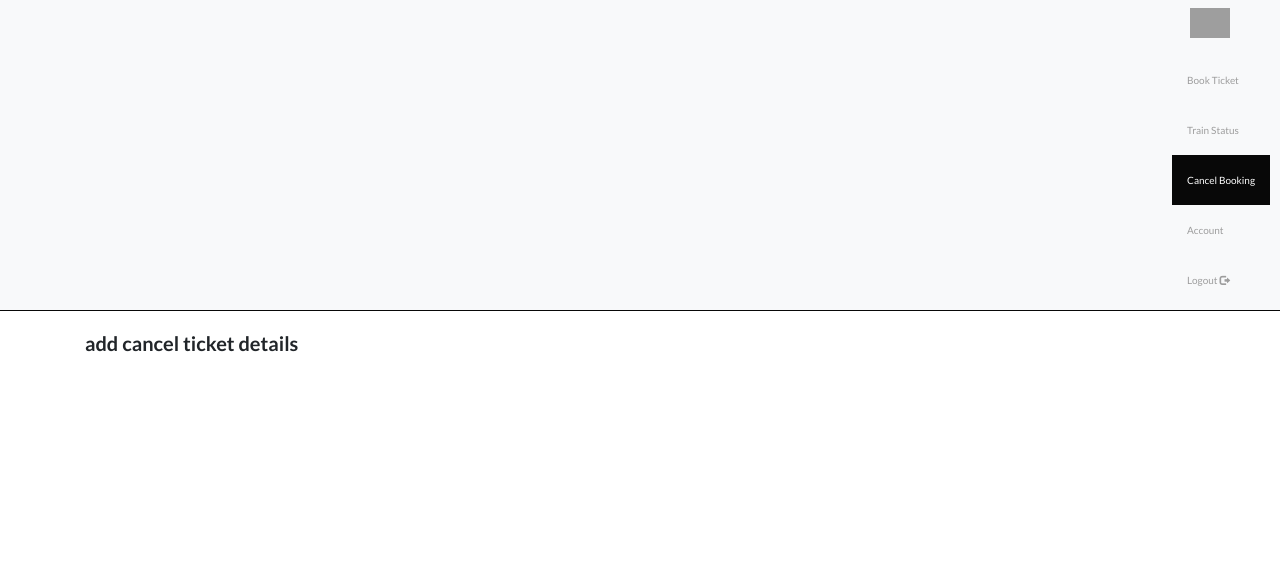
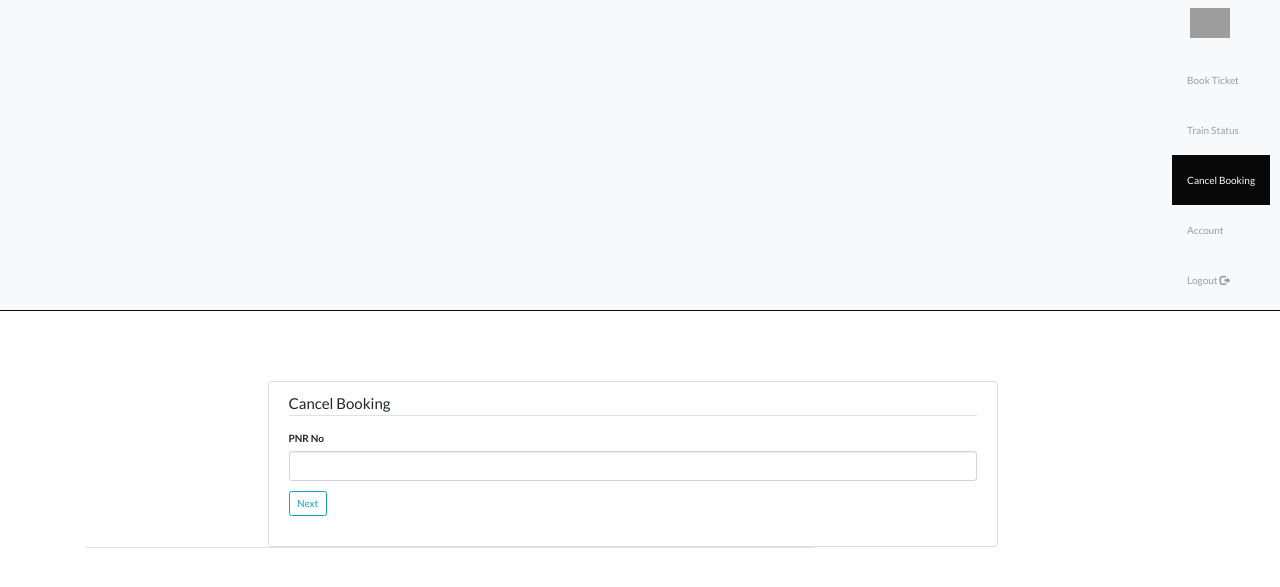
Before and after one commit to Saif807380/Railway-Management-System, a Flask app: page /cancel_booking in a window 1280 px wide. Shown: the top 587 px of the page. Run offline with Flask 2, Linux system fonts and the light colour scheme; the visitor is signed in with stand-in values (Sample User, id 1); some libraries are stand-ins or nearby versions; grey boxes are pictures that could not be loaded.

Commit message:
Changes in cancel_ticket

```diff
--- a/train/templates/cancel_booking.html
+++ b/train/templates/cancel_booking.html
@@ -1,6 +1,31 @@
 {% extends "header.html" %}
 {% block content %}
+    <div class="content-section">
+        <form method="POST" action="">
+            {{ form.hidden_tag() }}
+            <fieldset class="form-group">
+                <legend class="border-bottom mb-4">Cancel Booking</legend>
+                <div class="form-group">
+                    {{ form.pnrNo.label(class="form-control-label") }}
+                    {% if form.pnrNo.errors %}
+                        {{ form.pnrNo(class="form-control form-control-lg is-invalid") }}
+                        <div class="invalid-feedback">
+                            {% for error in form.pnrNo.errors %}
+                                <span>{{ error }}</span>
+                            {% endfor %}
+                        </div>
+                    {% else %}
+                        {{ form.pnrNo(class="form-control form-control-lg") }}
+                    {% endif %}
+                </div>
 
-    <h2>add cancel ticket details</h2>
+            <div class="form-group">
+                {{ form.submit(class="btn btn-outline-info") }}
+            </div>
 
+        </form>
+    </div>
+    <div class="border-top pt-3">
+
+    </div>
 {% endblock content %}
```
